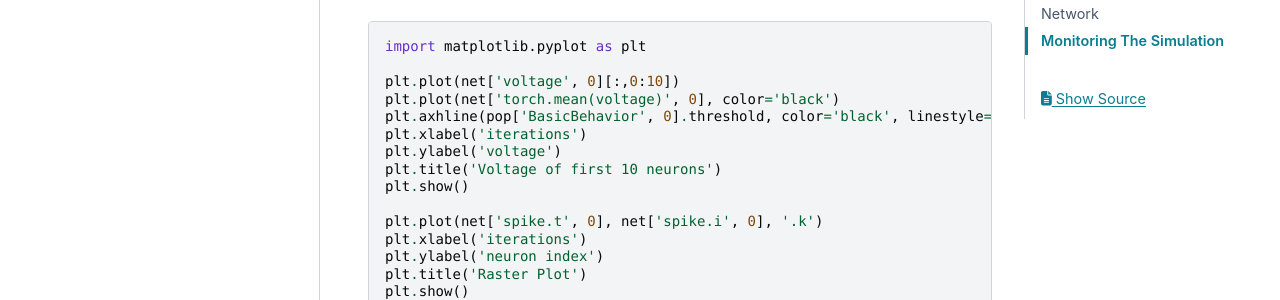
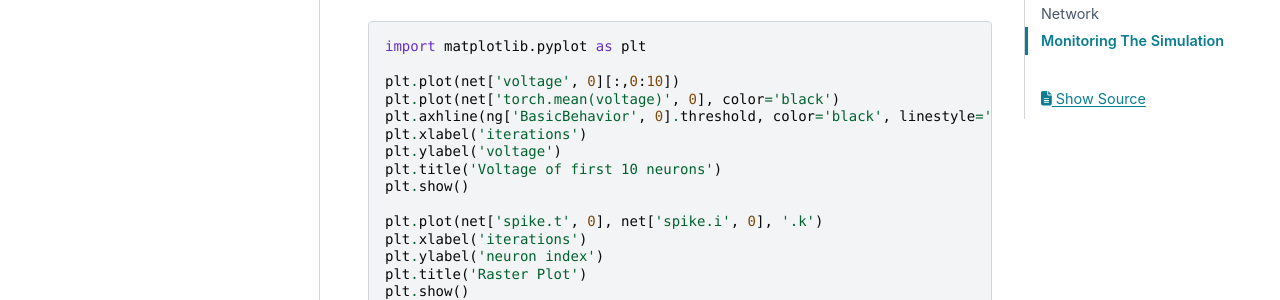
Before and after one commit to cnrl/PymoNNtorch, a Sphinx documentation site: the page built from docs/tutorial.rst, in a window 1280 px wide and 900 px high, scrolled down 2610 px. Shown: the part 152-452 px from the top of the window. Built offline with Sphinx 7.4.7 and the PyData theme 0.15.4, drawn with Linux system fonts in a browser that asks for light colours.

Commit message:
fix code in readme and tutorial

```diff
--- a/README.rst
+++ b/README.rst
@@ -40,7 +40,7 @@ You can use the same syntax as `PymoNNto <https://pymonnto.readthedocs.io/en/lat
 
     from pymonntorch import *
 
-    net = Network(device="cpu")  # To create and simulate the network on GPU, simply change the device.
+    net = Network()
     ng = NeuronGroup(net=net, tag="my_neuron", size=100)
     SynapseGroup(src=ng, dst=ng, net=net, tag="recurrent_synapse")
     net.initialize()
--- a/docs/tutorial.rst
+++ b/docs/tutorial.rst
@@ -91,7 +91,7 @@ In most simulations, we need to keep track of variables through time. To do so,
 
     plt.plot(net['voltage', 0][:,0:10])
     plt.plot(net['torch.mean(voltage)', 0], color='black')
-    plt.axhline(pop['BasicBehavior', 0].threshold, color='black', linestyle='--')
+    plt.axhline(ng['BasicBehavior', 0].threshold, color='black', linestyle='--')
     plt.xlabel('iterations')
     plt.ylabel('voltage')
     plt.title('Voltage of first 10 neurons')
```
